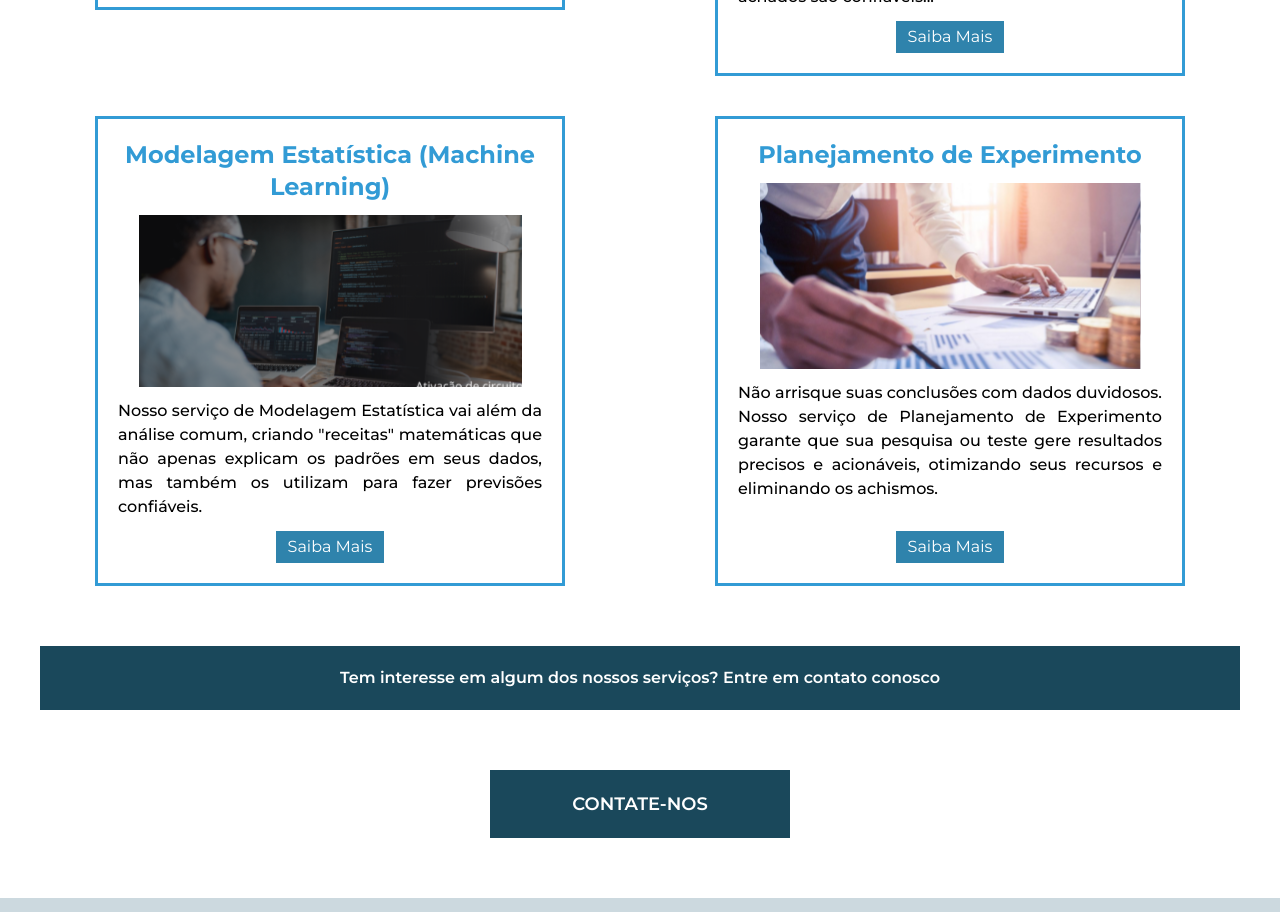
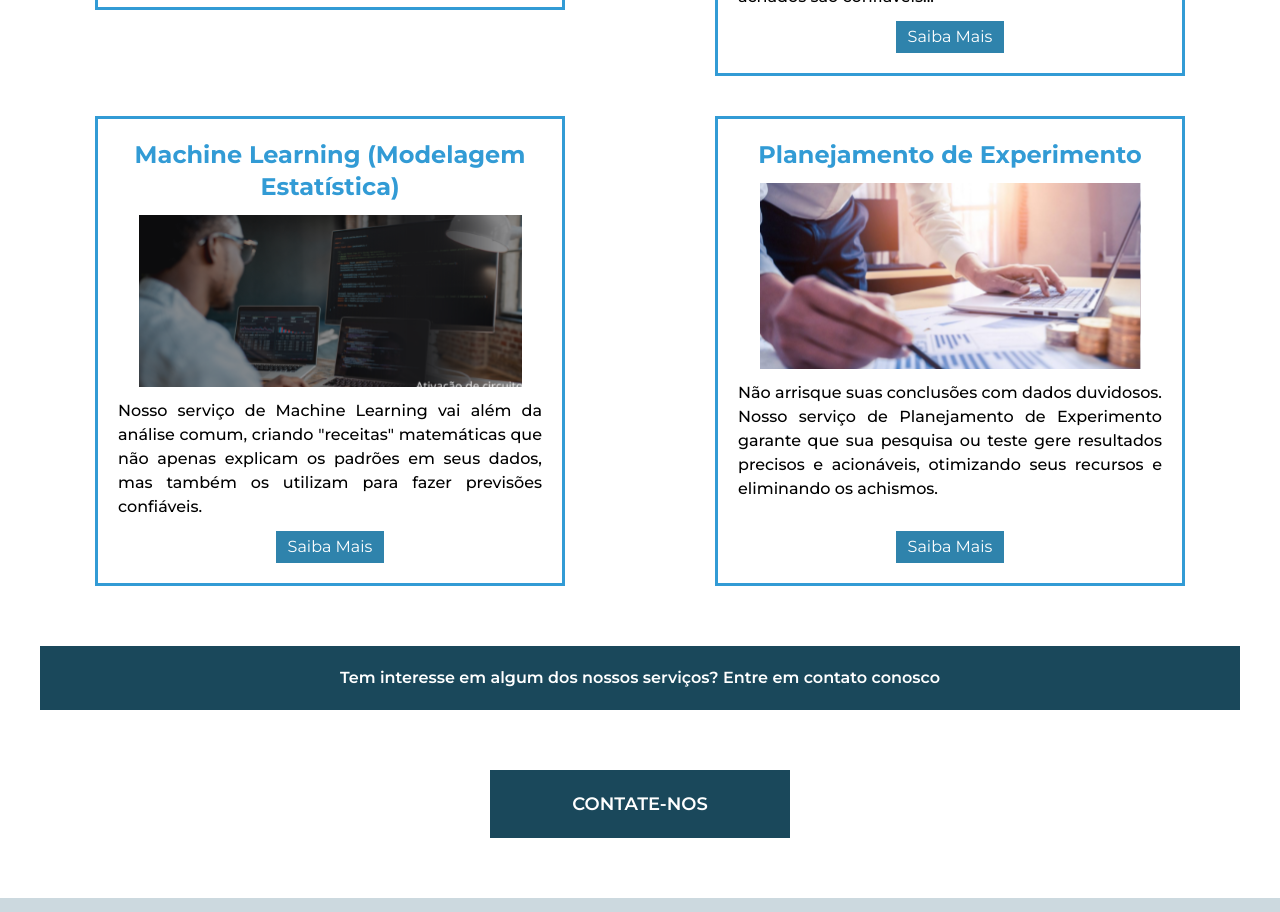
Before and after one commit to Atria-Jr/ESTAT-web, a React (Vite) app: page /servicos in a window 1280 px wide. Shown: the part 1540-2452 px from the top of the page. Built offline with nearby package versions, Linux system fonts and the light colour scheme.

Commit message:
fix: modificações em texto solicitadas

```diff
--- a/src/pages/servicos.tsx
+++ b/src/pages/servicos.tsx
@@ -46,9 +46,9 @@ function Servicos() {
                 </article>
 
                 <article className='flex flex-col items-center gap-3 max-w-[400px] md:max-w-[385px] lg:max-w-[470px] aspect-1/1 border border-[#329BD5] border-3 p-5'>
-                    <h3 className='text-[#329BD5] text-center font-bold lg:text-2xl'>Modelagem Estatística (Machine Learning)</h3>
+                    <h3 className='text-[#329BD5] text-center font-bold lg:text-2xl'>Machine Learning (Modelagem Estatística)</h3>
                     <img src={machine} alt="machine learning" className='px-4'/>
-                    <p className='text-justify text-sm lg:text-base font-medium flex-1'>Nosso serviço de Modelagem Estatística vai além da análise comum, criando "receitas" matemáticas que não apenas explicam os padrões em seus dados, mas também os utilizam para fazer previsões confiáveis.</p>
+                    <p className='text-justify text-sm lg:text-base font-medium flex-1'>Nosso serviço de Machine Learning vai além da análise comum, criando "receitas" matemáticas que não apenas explicam os padrões em seus dados, mas também os utilizam para fazer previsões confiáveis.</p>
                     <a href="#" className='text-white bg-[#2F83AC] w-fit px-3 py-1 pointer'>Saiba Mais</a>
                 </article>
 
```
